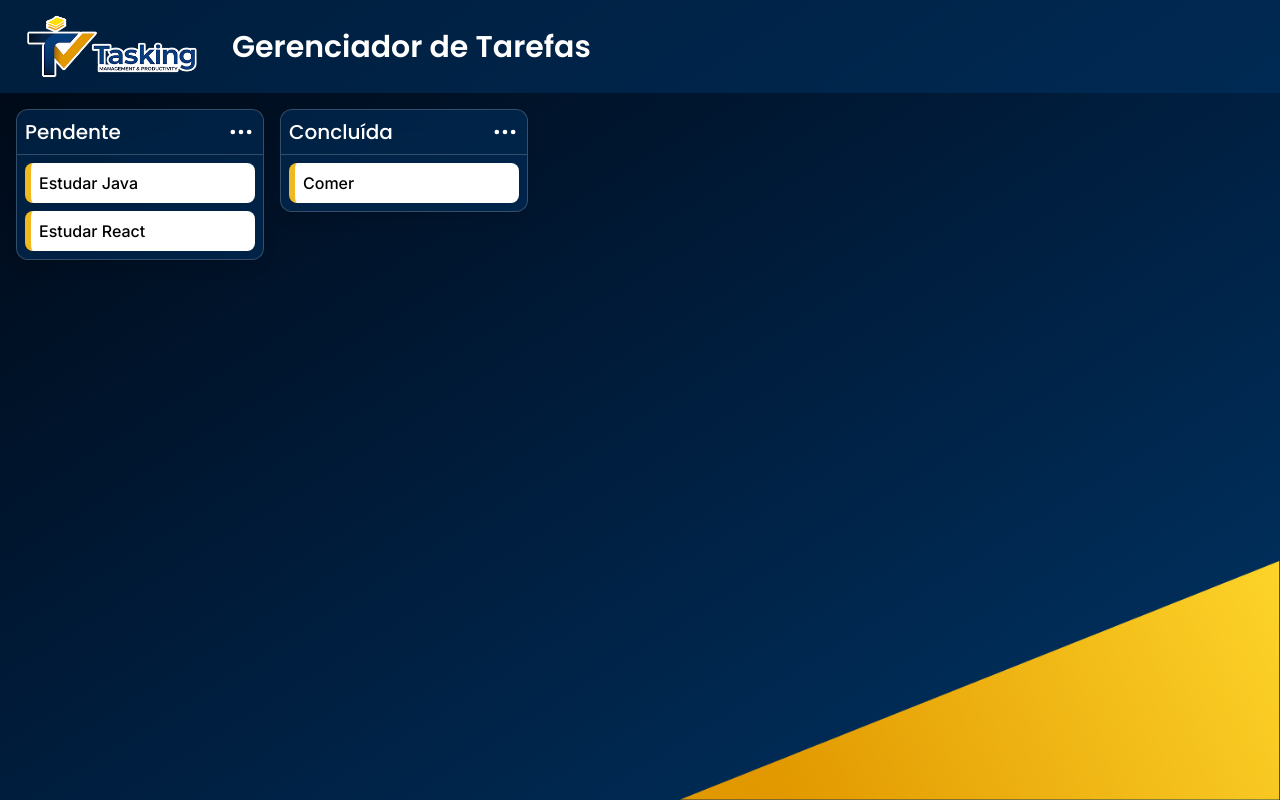
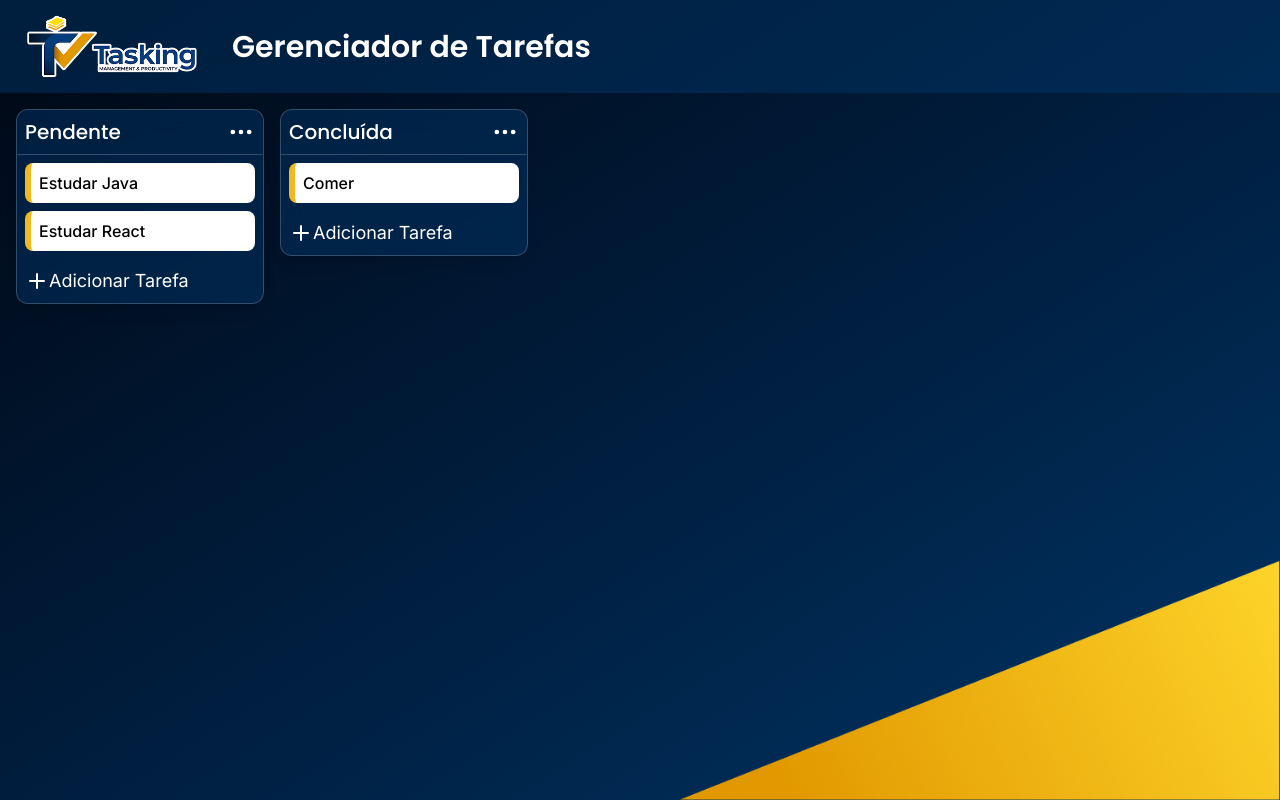
Before and after one commit to CaioSouza07/tasking-web, a React (Vite) app: page /task in a window 1280 px wide. Built offline with nearby package versions, Linux system fonts and the light colour scheme.

Commit message:
criado botao para adicionar uma tarefa

```diff
--- /dev/null
+++ b/src/components/AddTaskButton.jsx
@@ -0,0 +1,55 @@
+import { Plus, X } from "lucide-react";
+import { useState } from "react";
+
+function AddTaskButton({ onClick, stepId }) {
+  const [active, setActive] = useState(false);
+  const [input, setInput] = useState("");
+  const handleSubmit = () => {
+    if (!input) return;
+    onClick(stepId, input);
+    setInput("");
+    setActive(false);
+  };
+  return active ? (
+    <div>
+      <div className="bg-white rounded-lg border-l-6 border-[#F1B81F] text-black p-2 font-medium m-2 mt-0">
+        <input
+          className="focus:outline-0"
+          type="text"
+          placeholder="Digite um título..."
+          value={input}
+          onChange={(e) => setInput(e.target.value)}
+        />
+      </div>
+      <div className="flex m-2 gap-2">
+        <button
+          onClick={handleSubmit}
+          className="bg-radial from-[#FFD72C] to-[#F1B81F] text-black font-medium p-2 pt-1 pb-1 text-lg rounded-lg shadow hover:opacity-62"
+        >
+          Adicionar
+        </button>
+        <button
+          onClick={() => {
+            setInput("");
+            setActive(false);
+          }}
+          className="hover:bg-white/20 rounded-lg"
+        >
+          <X size={26} />
+        </button>
+      </div>
+    </div>
+  ) : (
+    <button
+      onClick={() => {
+        setActive(true);
+      }}
+      className="bg-transparent text-lg flex flex-1 items-center justify-start m-2 rounded-lg hover:bg-white/14 cursor-pointer"
+    >
+      <Plus />
+      Adicionar Tarefa
+    </button>
+  );
+}
+
+export default AddTaskButton;
--- a/src/components/Step.jsx
+++ b/src/components/Step.jsx
@@ -7,8 +7,9 @@ import { CSS } from "@dnd-kit/utilities";
 import { Ellipsis } from "lucide-react";
 import TaskCard from "./TaskCard";
 import EmptyDropZone from "./EmptyDropZone";
+import AddTaskButton from "./AddTaskButton";
 
-function Step({ step, index }) {
+function Step({ step, index, addTask }) {
   const {
     attributes,
     listeners,
@@ -62,6 +63,7 @@ function Step({ step, index }) {
           )}
         </SortableContext>
       </div>
+      <AddTaskButton stepId={step.id} onClick={addTask} />
     </div>
   );
 }
--- a/src/pages/TasksPage.jsx
+++ b/src/pages/TasksPage.jsx
@@ -100,7 +100,12 @@ function TasksPage() {
               strategy={horizontalListSortingStrategy}
             >
               {steps.map((step, index) => (
-                <Step key={step.id} step={step} index={index} />
+                <Step
+                  key={step.id}
+                  step={step}
+                  index={index}
+                  addTask={addTask}
+                />
               ))}
             </SortableContext>
             <DragOverlay>
```
